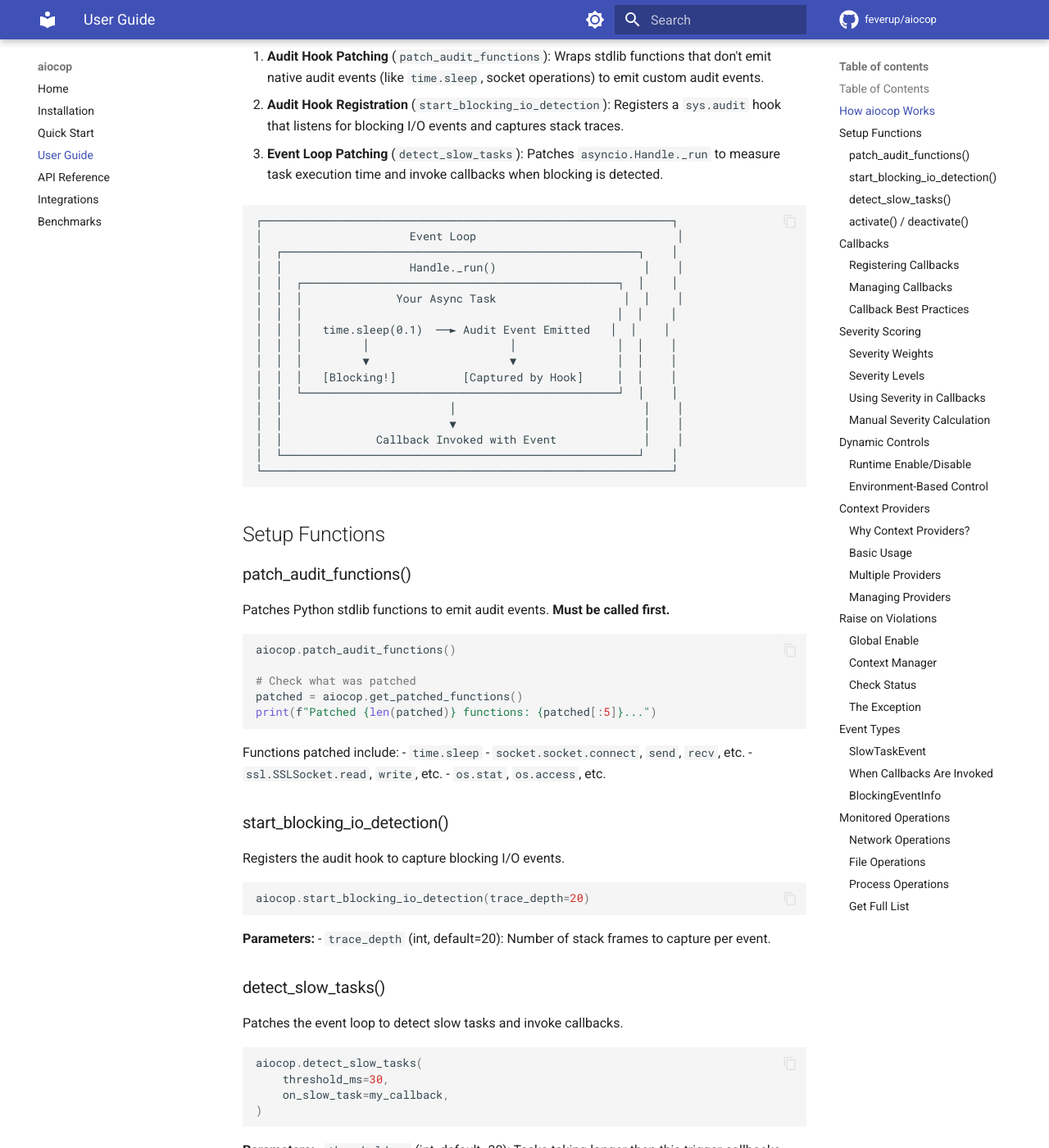
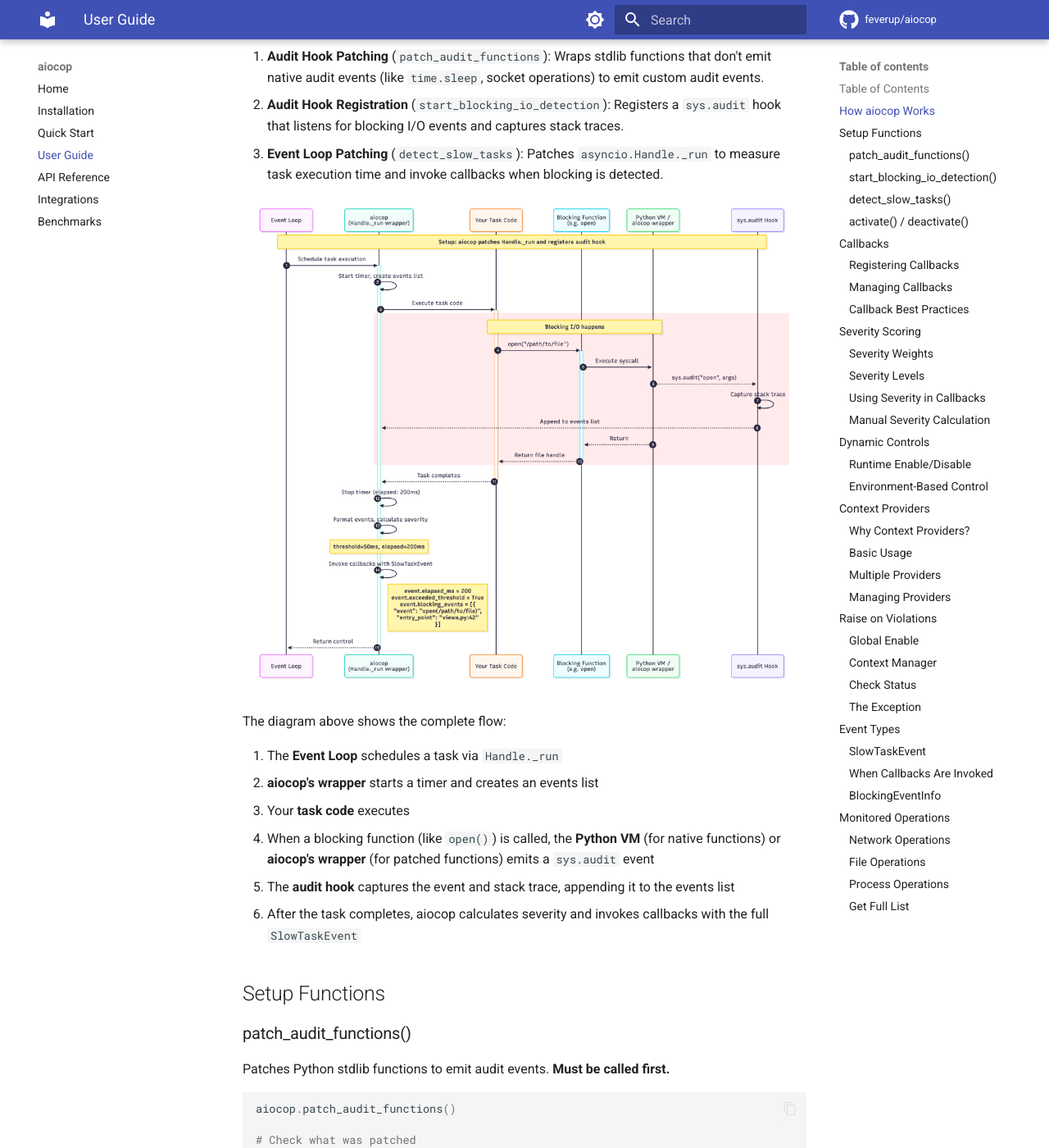
Before and after one commit to Feverup/aiocop, an MkDocs documentation site: the page built from docs/guide.md, in a window 1280 px wide and 1400 px high, scrolled down 675 px. Shown: the whole window at 82% size. Built offline with MkDocs 1.6.1 and Material for MkDocs 9.7.7, drawn with Linux system fonts in a browser that asks for light colours; comment, search, counter and statistics services are not loaded.

Commit message:
Add explanation diagram

````diff
--- a/docs/guide.md
+++ b/docs/guide.md
@@ -24,25 +24,16 @@ aiocop uses three mechanisms to detect blocking I/O:
 
 3. **Event Loop Patching** (`detect_slow_tasks`): Patches `asyncio.Handle._run` to measure task execution time and invoke callbacks when blocking is detected.
 
-```
-┌─────────────────────────────────────────────────────────────┐
-│                      Event Loop                              │
-│  ┌─────────────────────────────────────────────────────┐    │
-│  │                   Handle._run()                      │    │
-│  │  ┌───────────────────────────────────────────────┐  │    │
-│  │  │              Your Async Task                   │  │    │
-│  │  │                                               │  │    │
-│  │  │   time.sleep(0.1)  ──► Audit Event Emitted   │  │    │
-│  │  │         │                     │               │  │    │
-│  │  │         ▼                     ▼               │  │    │
-│  │  │   [Blocking!]          [Captured by Hook]     │  │    │
-│  │  └───────────────────────────────────────────────┘  │    │
-│  │                         │                            │    │
-│  │                         ▼                            │    │
-│  │              Callback Invoked with Event             │    │
-│  └─────────────────────────────────────────────────────┘    │
-└─────────────────────────────────────────────────────────────┘
-```
+![aiocop architecture diagram](images/explanation_diagram.png)
+
+The diagram above shows the complete flow:
+
+1. The **Event Loop** schedules a task via `Handle._run`
+2. **aiocop's wrapper** starts a timer and creates an events list
+3. Your **task code** executes
+4. When a blocking function (like `open()`) is called, the **Python VM** (for native functions) or **aiocop's wrapper** (for patched functions) emits a `sys.audit` event
+5. The **audit hook** captures the event and stack trace, appending it to the events list
+6. After the task completes, aiocop calculates severity and invokes callbacks with the full `SlowTaskEvent`
 
 ## Setup Functions
 
````
Also changed, not shown: README.md (+8 -0 lines), docs/images/explanation_diagram.png (added).
